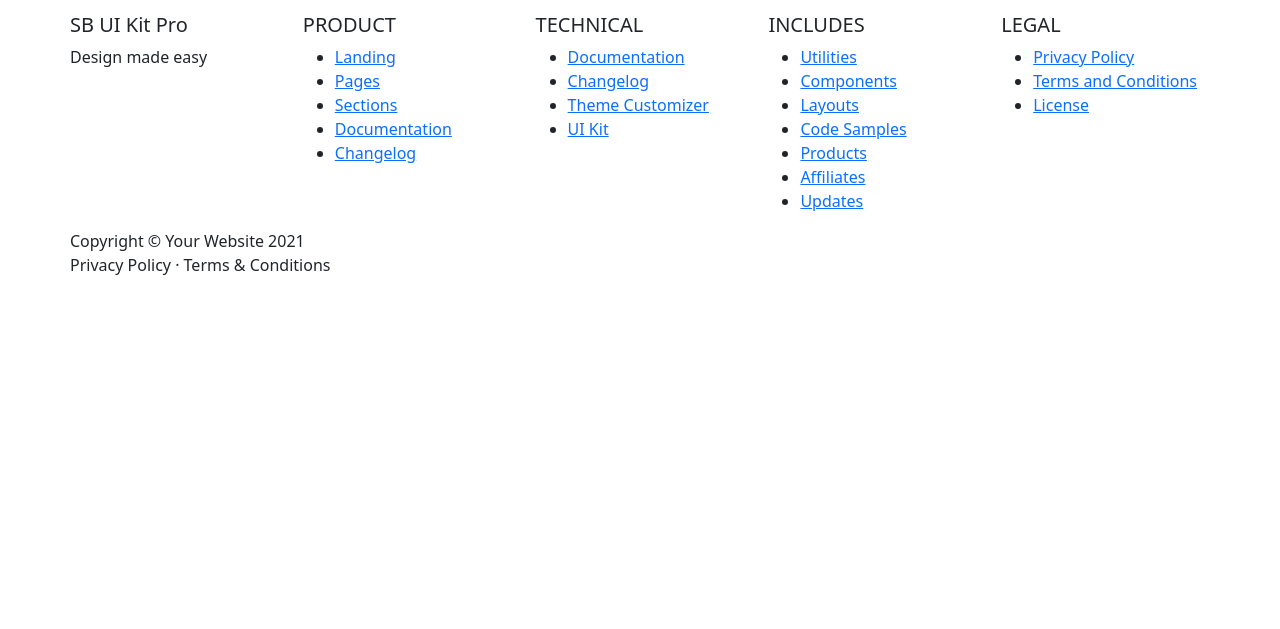
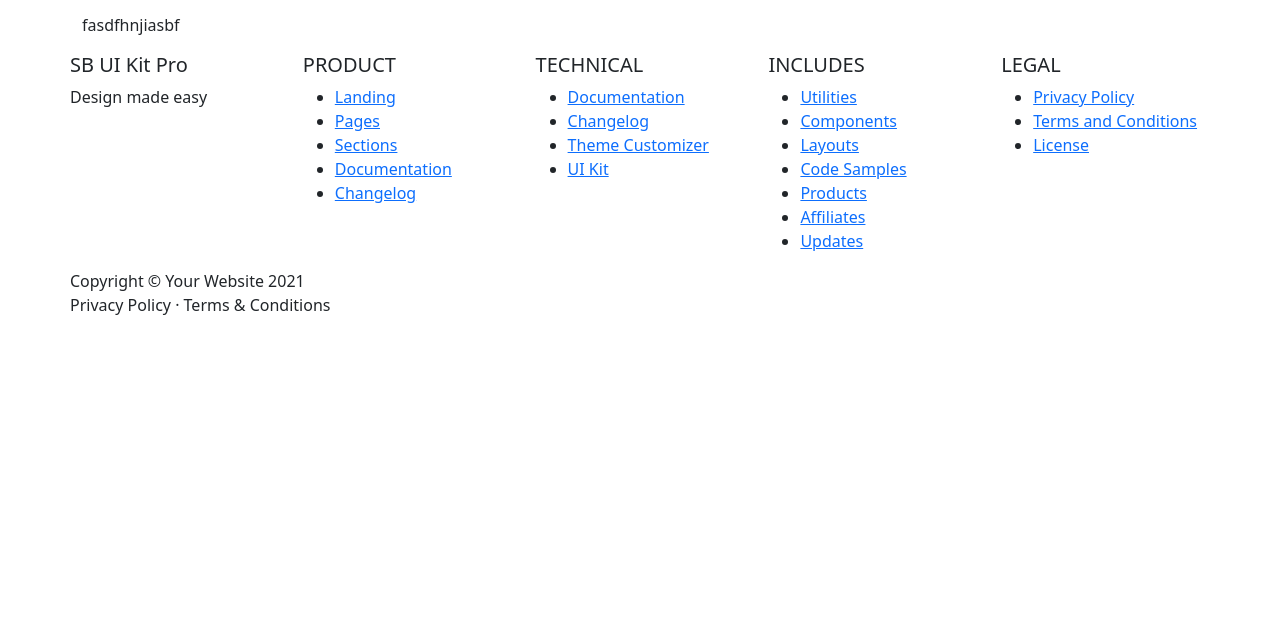
Before and after one commit to F-Arzuaga/Ejercicio_09, a plain HTML site: page footer.html in a window 1280 px wide. Shown: the part 171-800 px from the top of the page. Drawn offline with nearby package versions, Linux system fonts and the light colour scheme.

Commit message:
prueba error

```diff
--- a/footer.html
+++ b/footer.html
@@ -62,6 +62,14 @@
       </div>
     </header>
 
+    <div>
+      <div class="container">
+        <div class="row">
+          <p>fasdfhnjiasbf</p>
+        </div>
+      </div>
+    </div>
+
     <footer>
       <div class="container px-5 px-md-0">
         <div class="row">
```
